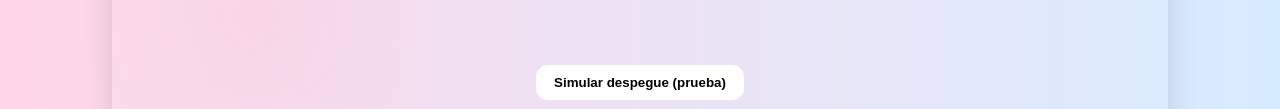
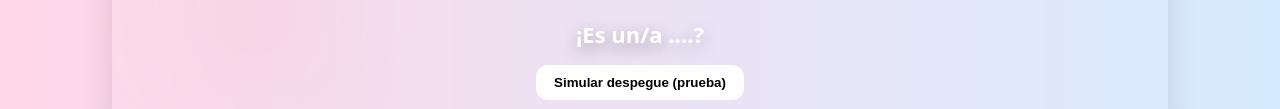
Before and after one commit to jrivas514/Gender-Reveal, a plain HTML site: page index.html in a window 1280 px wide. Shown: the part 545-654 px from the top of the page. Drawn offline with Linux system fonts and the light colour scheme.

Commit message:
Update index.html

```diff
--- a/index.html
+++ b/index.html
@@ -147,7 +147,7 @@
     setTimeout(()=> {
       const reveal = document.getElementById('revealText');
       reveal.textContent = "¡Es un/a ....?";
-      reveal.classList.add('girl');
+      reveal.classList.add('show');
       const body = document.body;
       const cover = document.createElement('div');
       cover.style.position='fixed';
```
